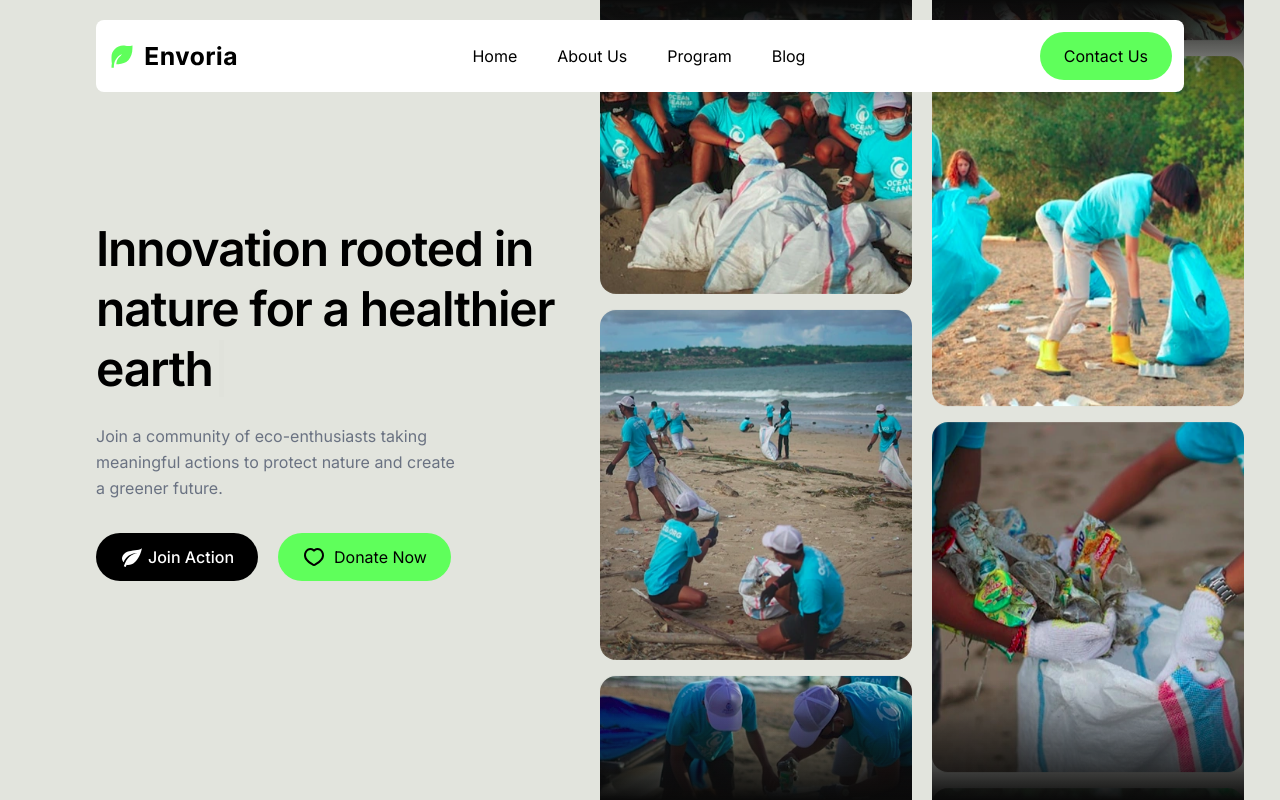
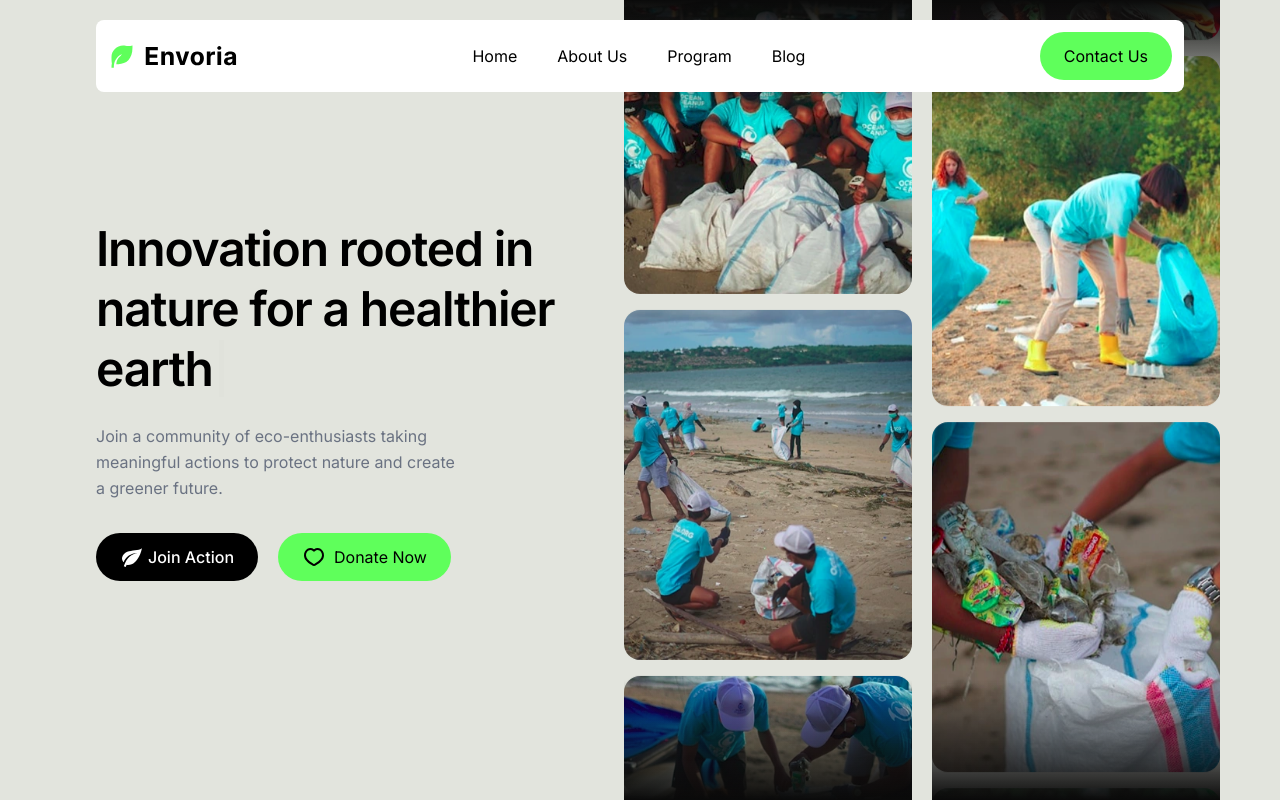
Before and after one commit to EriyaDev/envoria, a Vue app: page / in a window 1280 px wide. Shown: the top 800 px of the page. Built offline with nearby package versions, Linux system fonts and the light colour scheme.

Commit message:
responsive hero

```diff
--- a/src/components/sections/HeroSection.vue
+++ b/src/components/sections/HeroSection.vue
@@ -145,11 +145,11 @@
 </script>
 
 <template>
-  <section class="min-h-screen bg-secondary-color">
+  <section class="min-h-[80vh] lg:min-h-screen bg-secondary-color">
     <div class="grid grid-cols-5 lg:grid-cols-10 section-container gap-10 px-3 md:px-0">
       <!-- LEFT: Text -->
       <div
-        class="flex flex-col justify-center text-left py-16 h-screen w-full col-span-5 lg:col-span-10 xl:col-span-5"
+        class="flex flex-col justify-center text-left py-16 h-[80vh] lg:h-screen w-full col-span-5 lg:col-span-10 xl:col-span-5"
       >
         <h1 class="text-display font-semibold mb-6">
           Innovation rooted in nature for a <span ref="typedEl"></span>
@@ -158,9 +158,9 @@
           Join a community of eco-enthusiasts taking meaningful actions to protect nature and create
           a greener future.
         </p>
-        <div class="flex flex-row items-center gap-3 md:gap-5">
+        <div class="flex flex-col lg:flex-row lg:items-center gap-3 md:gap-5">
           <button
-            class="bg-black flex items-center gap-1 text-white font-family-inter text-base py-3 px-6 rounded-full hover:bg-black/75 transition-colors duration-300 hover:cursor-pointer"
+            class="bg-black w-fit flex items-center gap-1 text-white font-family-inter text-base py-3 px-6 rounded-full hover:bg-black/75 transition-colors duration-300 hover:cursor-pointer"
           >
             <img src="../../assets/icons/home/leaf.svg" alt="" />
             <p class="text-body font-medium">Join Action</p>
@@ -178,7 +178,7 @@
       >
         <div class="marquee-wrapper">
           <!-- ── LEFT column — scrolls UPWARD ── -->
-          <div class="marquee-col" id="col-left">
+          <div class="marquee-col relative overflow-hidden lg:w-[215px]" id="col-left">
             <div class="marquee-track" id="track-left">
               <!-- original set -->
               <div class="marquee-card">
@@ -195,7 +195,7 @@
           </div>
 
           <!-- ── RIGHT column — scrolls DOWNWARD ── -->
-          <div class="marquee-col" id="col-right">
+          <div class="marquee-col relative overflow-hidden lg:w-[215px]" id="col-right">
             <div class="marquee-track" id="track-right">
               <!-- original set -->
               <div class="marquee-card">
@@ -225,7 +225,6 @@
 
 /* ── Each column ── */
 .marquee-col {
-  width: 312px;
   overflow: hidden; /* clip content that scrolls out of view */
   position: relative;
 }
@@ -260,7 +259,6 @@
 
 /* ── Individual card ── */
 .marquee-card {
-  width: 312px;
   height: 350px;
   border-radius: 16px;
   overflow: hidden;
```
